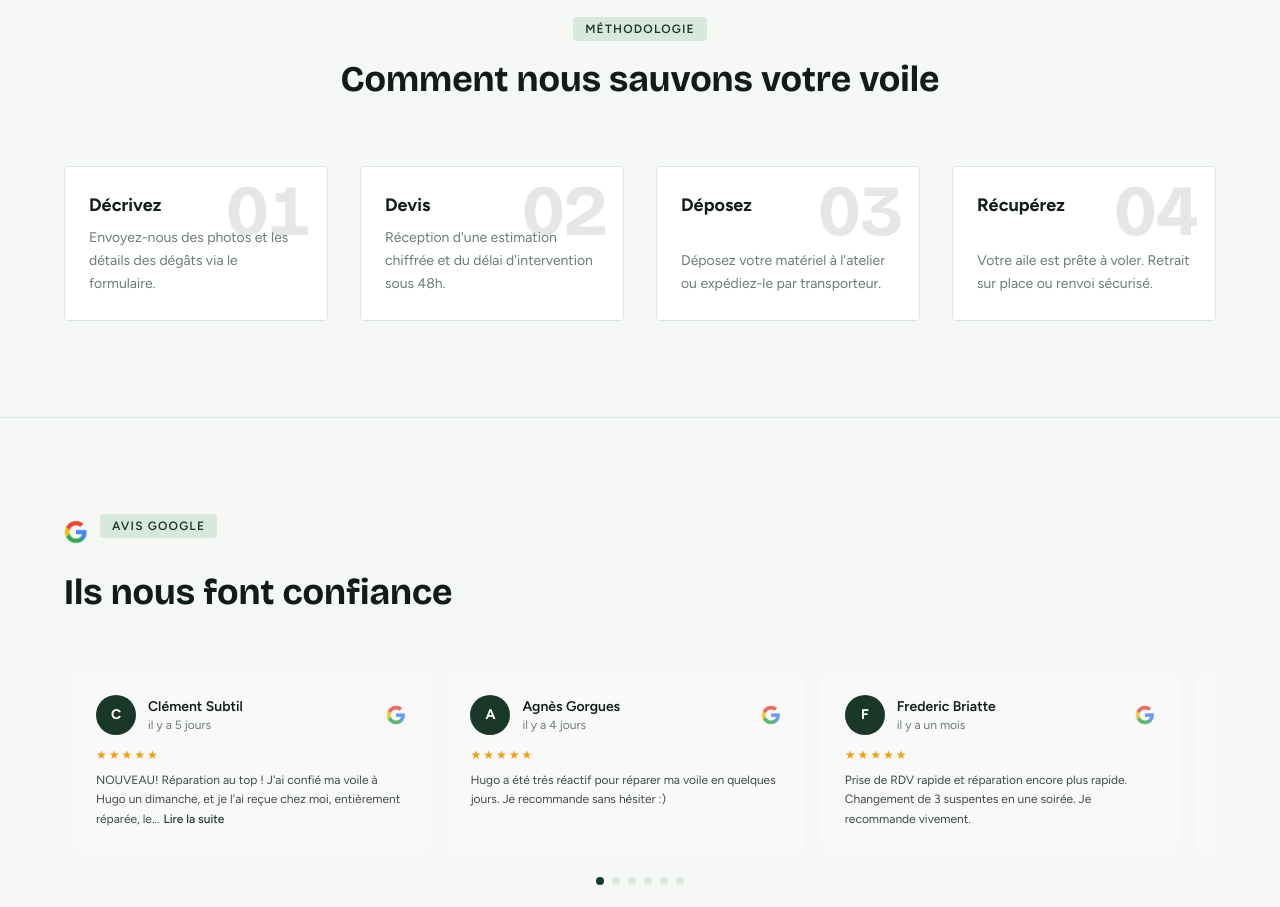
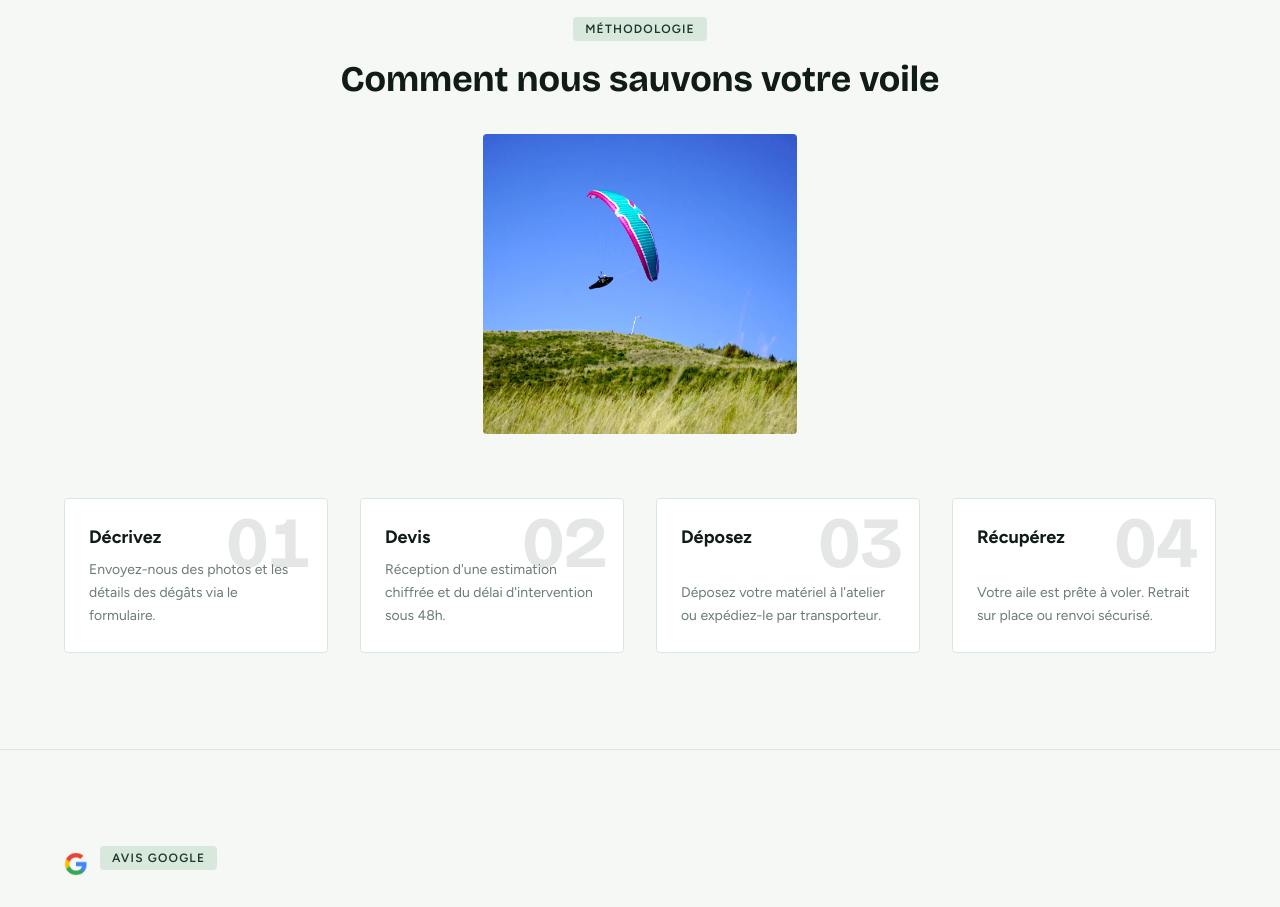
Before and after one commit to clementsbt/Parapente-rescue, a Next.js app: page / in a window 1280 px wide. Shown: the part 1680-2587 px from the top of the page. Built offline with nearby package versions, Linux system fonts and the light colour scheme.

Commit message:
feat: add Falcon image to methodology section

```diff
--- a/src/app/page.tsx
+++ b/src/app/page.tsx
@@ -178,6 +178,13 @@ export default function Home() {
               <h2 className="text-3xl md:text-4xl font-bold leading-tight" style={{ fontFamily: "var(--font-bricolage), sans-serif", color: "#111C17" }}>
                 Comment nous sauvons votre voile
               </h2>
+              <div className="mt-8">
+                <img
+                  src="/images/Falcon.jpg.webp"
+                  alt="FalconLW réparée"
+                  className="mx-auto rounded-sm max-h-[300px] object-contain"
+                />
+              </div>
             </ScrollEffect>
           </div>
           <div className="grid grid-cols-1 sm:grid-cols-2 lg:grid-cols-4 gap-4 md:gap-8">
```
